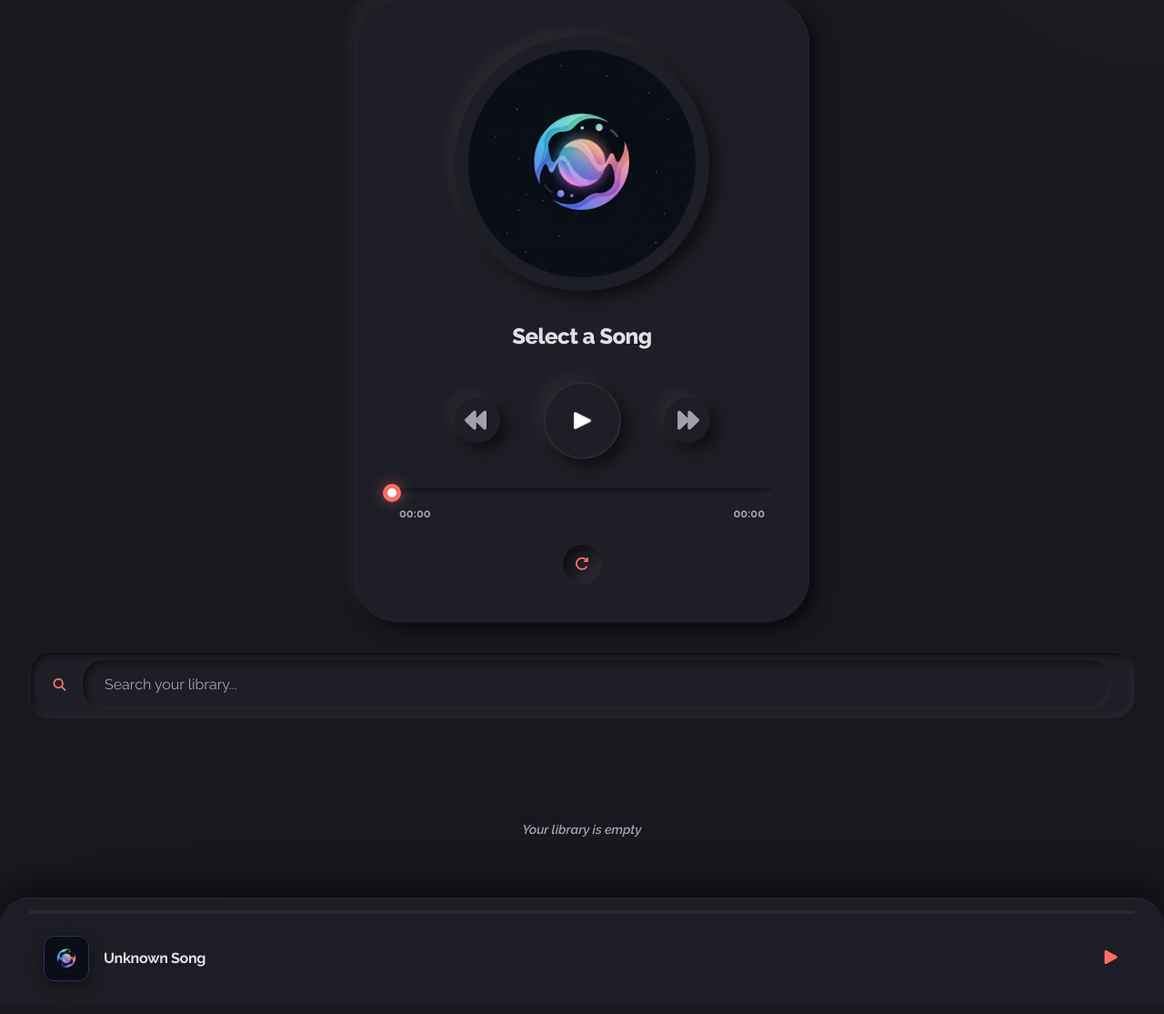
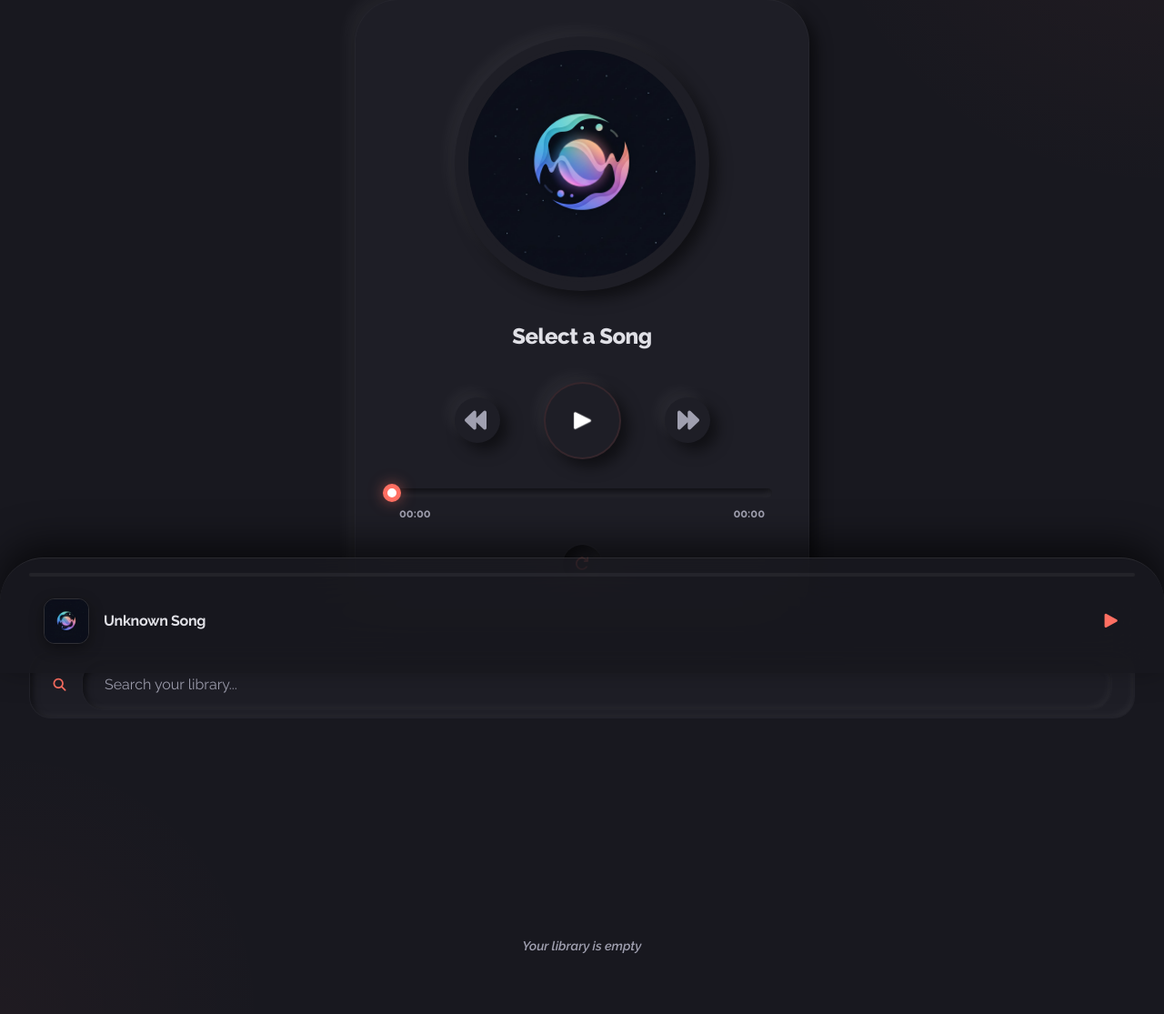
Before and after one commit to Adityasam/Aura, a Flask app: page / in a window 1280 px wide. Shown: the part 187-1302 px from the top of the page at 91% size. Before the commit the page ends 1266 px from the top, so only its background shows below. Run offline with Flask 3, Linux system fonts and the light colour scheme; some libraries are stand-ins or nearby versions.

Commit message:
Bottom player fix, thumbnail theme removed, sorting fixed

```diff
--- a/app.py
+++ b/app.py
@@ -165,6 +165,7 @@ def load_song():
         'outtmpl': os.path.join(SONGS_FOLDER, f'{songid}.%(ext)s'),
         'quiet': True,
         'no_warnings': True,
+        'ffmpeg_location': f'C:\\ffmpeg\\bin',
     }
 
     if request_type == 'song':
--- a/templates/index.html
+++ b/templates/index.html
@@ -21,7 +21,6 @@
     <meta name="theme-color" content="#ff6f62">
     <link rel="icon" href="{{ url_for('static', filename='icons/icon-192.png') }}">
     <script src="/static/js/myToastr.js"></script>
-    <script src="https://cdnjs.cloudflare.com/ajax/libs/color-thief/2.3.0/color-thief.umd.js"></script>
 
     <style>
         :root {
@@ -386,13 +385,20 @@
         }
 
         .mini-player {
-            background: rgba(30, 30, 38, 0.9);
-            backdrop-filter: blur(20px);
-            -webkit-backdrop-filter: blur(20px);
-            box-shadow: 0 -15px 35px rgba(0, 0, 0, 0.5);
-            border-top: 1px solid rgba(255, 255, 255, 0.05);
-            padding: 0.8rem 2rem;
-            border-radius: 2rem 2rem 0 0;
+            background: rgba(24, 24, 31, 0.8);
+            backdrop-filter: blur(30px);
+            -webkit-backdrop-filter: blur(30px);
+            box-shadow: 0 -15px 40px rgba(0, 0, 0, 0.6);
+            border-top: 1px solid rgba(255, 255, 255, 0.08);
+            padding: 1rem 2rem;
+            border-radius: 3rem 3rem 0 0;
+            position: fixed;
+            bottom: 0;
+            left: 0;
+            width: 100%;
+            z-index: 1100;
+            transform: translateY(100%);
+            transition: transform 0.6s cubic-bezier(0.16, 1, 0.3, 1);
         }
 
         .mini-progress-container {
@@ -484,8 +490,6 @@
             .online-list-container, .offline-list-container { width: 95vw; padding: 1rem 1rem 8rem; }
         }
 
-
-
         .mini-player.active {
             transform: translateY(0);
         }
@@ -536,23 +540,6 @@
             font-size: 1.8rem;
         }
 
-        /* Accent glow effect */
-        .main-image-box::after {
-            content: '';
-            position: absolute;
-            top: 50%;
-            left: 50%;
-            transform: translate(-50%, -50%);
-            width: 100%;
-            height: 100%;
-            border-radius: 50%;
-            background: var(--orange);
-            filter: blur(60px);
-            opacity: 0.15;
-            z-index: -1;
-            transition: background 0.8s ease;
-        }
-
         .slider {
             width: 20px;
             height: 20px;
@@ -579,7 +566,7 @@
             display: flex;
             flex-direction: column;
             gap: 0.6rem;
-            padding: 1rem 2rem 0rem;
+            padding: 1rem 2rem 8rem;
             animation: slideInUp 0.8s cubic-bezier(0.16, 1, 0.3, 1);
         }
 
@@ -862,7 +849,6 @@
     const noresult = document.getElementById("no-result");
     const noresult_offline = document.getElementById("no-result-offline");
     const songloader = document.getElementById("song-loading");
-    const colorThief = new ColorThief();
 
     const miniPlayer = document.getElementById("mini-player");
     const miniProgressBar = document.getElementById("mini-progress-bar");
@@ -874,46 +860,6 @@
     function toggleSideMenu() {
         document.getElementById("side-menu").classList.toggle("active");
         document.getElementById("side-menu-overlay").classList.toggle("active");
-    }
-
-    function updateAccentColor(imgElement) {
-        if (!imgElement || !imgElement.src) return;
-
-        if (imgElement.src.includes("bg.png")) {
-            resetAccentColor();
-            return;
-        }
-
-        if (imgElement.complete && imgElement.naturalWidth !== 0) {
-            try {
-                const color = colorThief.getColor(imgElement);
-                const r = color[0];
-                const g = color[1];
-                const b = color[2];
-                const primaryColor = `rgb(${r}, ${g}, ${b})`;
-                const secondaryColor = `rgb(${Math.min(r + 30, 255)}, ${Math.min(g + 30, 255)}, ${Math.min(b + 30, 255)})`;
-
-                document.documentElement.style.setProperty('--orange', primaryColor);
-                document.documentElement.style.setProperty('--accent-gradient', `linear-gradient(135deg, ${primaryColor} 0%, ${secondaryColor} 100%)`);
-            } catch (e) {
-                console.error("Color extraction error:", e);
-                resetAccentColor();
-            }
-        } else {
-            imgElement.onload = function() {
-                updateAccentColor(imgElement);
-            };
-            imgElement.onerror = function() {
-                resetAccentColor();
-            };
-        }
-    }
-
-    function resetAccentColor() {
-        const defaultColor = "#ff6f62";
-        const defaultGradient = "linear-gradient(135deg, #ff6f62 0%, #ff8566 100%)";
-        document.documentElement.style.setProperty('--orange', defaultColor);
-        document.documentElement.style.setProperty('--accent-gradient', defaultGradient);
     }
 
     let current_state = "";
@@ -944,6 +890,21 @@
 
     async function saveBlob(song) {
         if (!db) return;
+
+        // Add index for sorting if not present
+        if (!song.index) song.index = Date.now();
+
+        // Fetch and save image as blob if not already saved
+        if (!song.image_blob && song.image) {
+            try {
+                const response = await fetch(song.image);
+                const blob = await response.blob();
+                song.image_blob = blob;
+            } catch (e) {
+                console.error("Failed to save image blob:", e);
+            }
+        }
+
         const tx = db.transaction('songs', 'readwrite');
         const store = tx.objectStore('songs');
         store.put(song, song.id);
@@ -987,7 +948,7 @@
                 return;
             }
             const exportData = songs.map(s => {
-                const { blob, ...rest } = s;
+                const { blob, image_blob, ...rest } = s;
                 return rest;
             });
             const dataStr = "data:text/json;charset=utf-8," + encodeURIComponent(JSON.stringify(exportData));
@@ -1152,8 +1113,14 @@
             });
 
             player.currentTime = 0;
+
+            // Check for saved data in IndexedDB
+            const savedData = await loadBlob(id);
+
             let imageUrl = song.image;
-            if (imageUrl && imageUrl.includes("w60-h60")) {
+            if (savedData && savedData.image_blob) {
+                imageUrl = URL.createObjectURL(savedData.image_blob);
+            } else if (imageUrl && imageUrl.includes("w60-h60")) {
                 imageUrl = imageUrl.replace("w60-h60", "w400-h400");
             }
 
@@ -1161,16 +1128,14 @@
             miniPlayerImg.crossOrigin = "anonymous";
             song_image.src = imageUrl || "/static/img/bg.png";
             miniPlayerImg.src = imageUrl || "/static/img/bg.png";
-            updateAccentColor(song_image);
 
             song_name.innerHTML = song.song_name || "Unknown Song";
             miniPlayerName.innerHTML = song.song_name || "Unknown Song";
 
             set_play_state(autoPlay ? "loading" : "play");
 
-            const data = await loadBlob(id);
-            if (data && data.blob) {
-                player.src = URL.createObjectURL(data.blob);
+            if (savedData && savedData.blob) {
+                player.src = URL.createObjectURL(savedData.blob);
                 if (autoPlay) player.play().catch(() => set_play_state("play"));
             } else {
                 const fetchType = song.resultType || "song";
@@ -1233,7 +1198,12 @@
             temp.setAttribute("data-song-id", song.id);
             if (currentSongId === song.id) temp.classList.add("selected");
 
-            temp.querySelector("img").src = song.image || "/static/img/bg.png";
+            let displayImage = song.image || "/static/img/bg.png";
+            if (mode === "offline" && song.image_blob) {
+                displayImage = URL.createObjectURL(song.image_blob);
+            }
+
+            temp.querySelector("img").src = displayImage;
             temp.querySelector(".song-name").innerHTML = song.song_name;
             temp.querySelector(".atrist-name").innerHTML = song.artist_name;
             temp.querySelector(".delbtn").setAttribute("data-id", song.id);
@@ -1255,6 +1225,10 @@
         const request = store.getAll();
         request.onsuccess = () => {
             savedSongs = request.result;
+
+            // Sort by index (new to old)
+            savedSongs.sort((a, b) => (b.index || 0) - (a.index || 0));
+
             if (currentMode === "offline") create_song_card();
         };
     }
```
